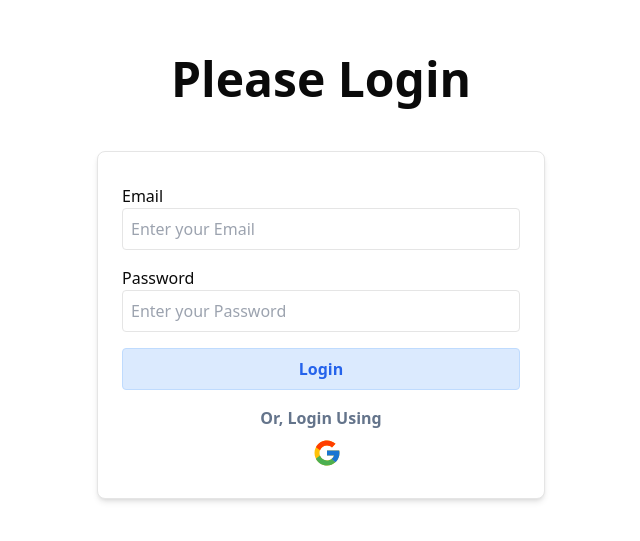
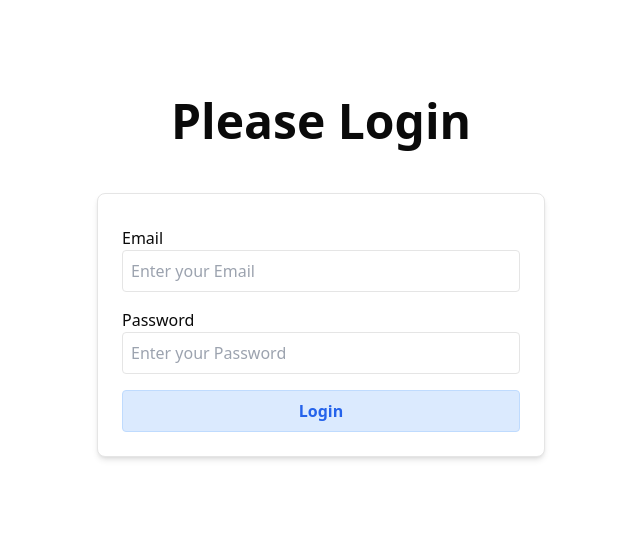
Before and after one commit to xyryc/sellsense-crm, a Next.js app: page /login in a window 1280 px wide. Shown: the part 123-664 px from the top of the page, without its empty margins (319-959 px from the left). Built offline with nearby package versions, Linux system fonts and the light colour scheme; no server answers.

Commit message:
google provider removed

```diff
--- a/src/action/auth/index.ts
+++ b/src/action/auth/index.ts
@@ -2,13 +2,6 @@
 
 import { signIn, signOut } from "@/auth";
 
-export async function doSocialLogin(formData: FormData) {
-  const action = formData.get("action") as string | undefined;
-
-  if (!action) throw new Error("Invalid action provided");
-
-  await signIn(action, { redirectTo: "/profile" });
-}
 
 export async function doLogout() {
   await signOut({ redirectTo: "/login" });
--- a/src/app/(auth)/_components/social-login-buttons/index.tsx
+++ /dev/null
@@ -1,25 +0,0 @@
-import { doSocialLogin } from "@/action/auth";
-import React from "react";
-import { FcGoogle } from "react-icons/fc";
-
-const SocialLoginButtons = () => {
-  return (
-    <>
-      <h1 className="font-bold text-center mt-4 text-slate-500">
-        Or, Login Using
-      </h1>
-      <form action={doSocialLogin}>
-        <button
-          type="submit"
-          name="action"
-          value="google"
-          className="text-3xl ml-[190px] mt-2"
-        >
-          <FcGoogle />
-        </button>
-      </form>
-    </>
-  );
-};
-
-export default SocialLoginButtons;
--- a/src/app/(auth)/login/page.tsx
+++ b/src/app/(auth)/login/page.tsx
@@ -1,5 +1,4 @@
 import LoginForm from "../_components/login-form";
-import SocialLoginButtons from "../_components/social-login-buttons";
 
 const LoginPage = () => {
   return (
@@ -7,7 +6,6 @@ const LoginPage = () => {
       <h1 className="text-5xl font-bold text-center">Please Login</h1>
       <div className="max-w-md mx-auto w-full p-6 bg-white rounded-lg shadow-md border mt-12 ">
         <LoginForm />
-        <SocialLoginButtons />
       </div>
     </div>
   );
--- a/src/auth.ts
+++ b/src/auth.ts
@@ -1,6 +1,5 @@
 import NextAuth from "next-auth";
 import CredentialsProvider from "next-auth/providers/credentials";
-import GoogleProvider from "next-auth/providers/google";
 import { getUserByEmail } from "./data/users";
 
 export const {
@@ -11,6 +10,7 @@ export const {
 } = NextAuth({
   session: {
     strategy: "jwt",
+    maxAge: 24 * 60 * 60, // 1 days
   },
   providers: [
     CredentialsProvider({
@@ -54,16 +54,5 @@ export const {
         }
       },
     }),
-    GoogleProvider({
-      clientId: process.env.GOOGLE_ID!,
-      clientSecret: process.env.GOOGLE_SECRET!,
-      authorization: {
-        params: {
-          prompt: "consent",
-          access_type: "offline",
-          response_type: "code",
-        },
-      },
-    }),
   ],
 });
```
